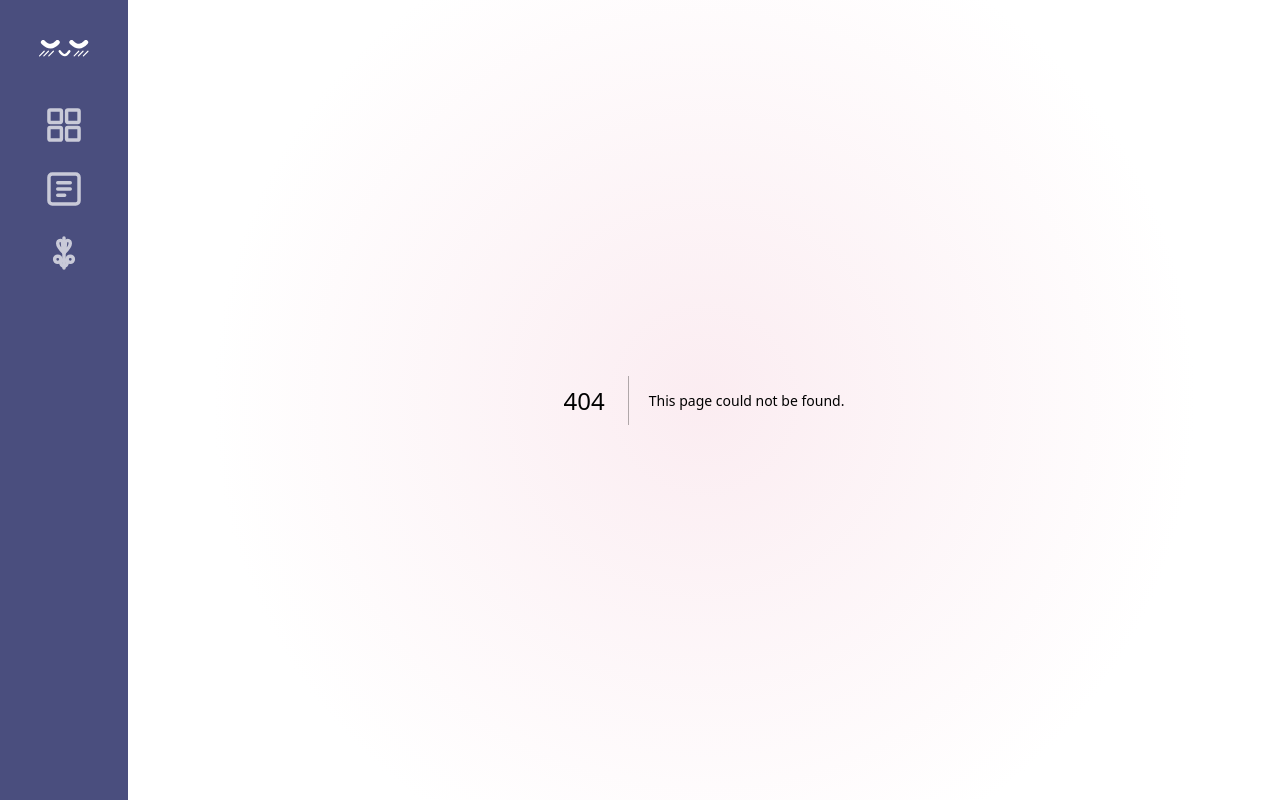
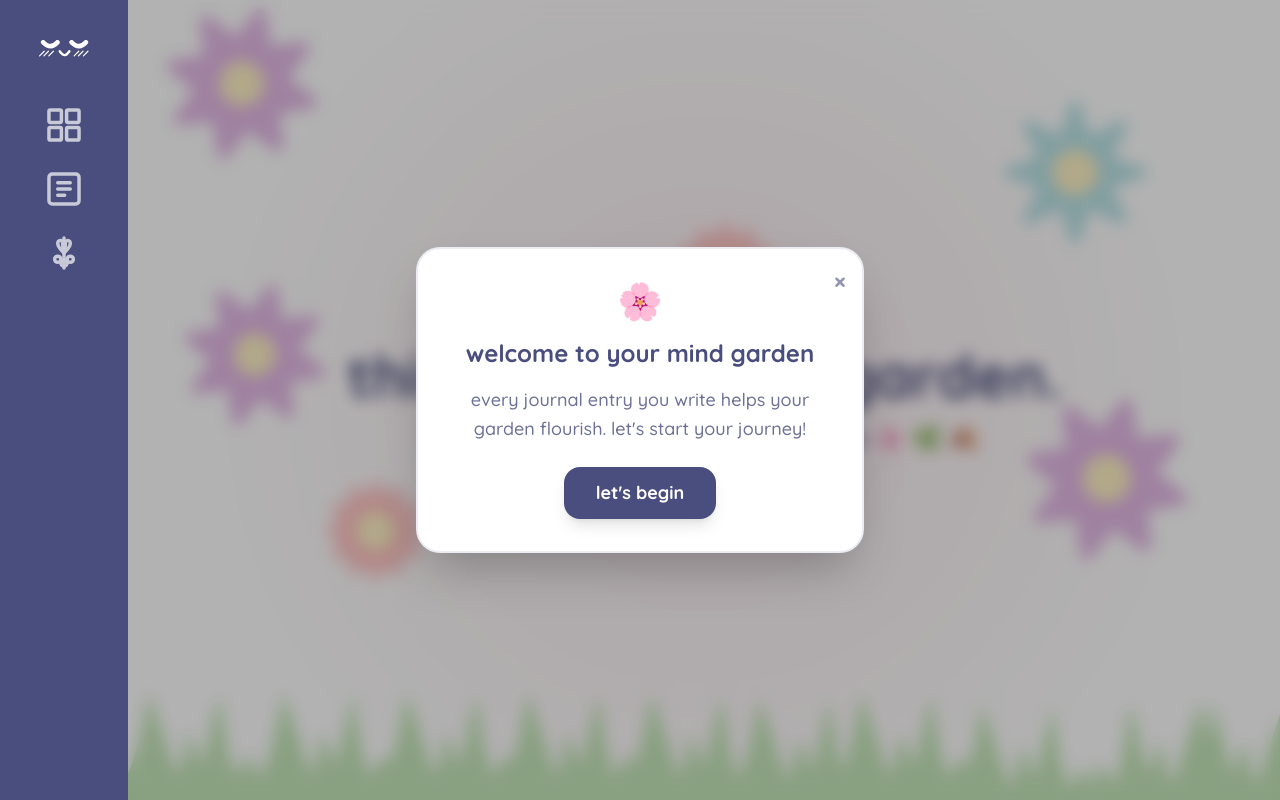
Before and after one commit to annguyenn03/zen-garden, a Next.js app in the folder frontend/: page /garden/intro in a window 1280 px wide. Before the commit this address had no page. Built offline with nearby package versions, Linux system fonts and the light colour scheme.

Commit message:
refactor garden

```diff
--- /dev/null
+++ b/frontend/app/garden/intro/page.tsx
@@ -0,0 +1,137 @@
+"use client";
+import Image from "next/image";
+import { useEffect, useState } from "react";
+import { useRouter } from "next/navigation";
+import { motion, AnimatePresence } from "framer-motion";
+
+export default function GardenIntro() {
+  const router = useRouter();
+  const [showModal, setShowModal] = useState(false);
+  const [shouldShow, setShouldShow] = useState(false);
+
+  useEffect(() => {
+    // Check if user has seen the garden before
+    if (typeof window !== "undefined") {
+      const seen = localStorage.getItem("hasSeenGarden");
+      if (seen === "true") {
+        // Already seen, redirect immediately
+        router.push("/journal");
+      } else {
+        // First time, show the garden page
+        setShouldShow(true);
+        // Show modal after a short delay
+        setTimeout(() => {
+          setShowModal(true);
+        }, 1000);
+      }
+    }
+  }, [router]);
+
+  const handleModalClose = () => {
+    setShowModal(false);
+    // Mark as seen and redirect after modal closes
+    localStorage.setItem("hasSeenGarden", "true");
+    setTimeout(() => {
+      router.push("/journal");
+    }, 500);
+  };
+
+  // If already seen, don't render anything (will redirect)
+  if (!shouldShow) {
+    return null;
+  }
+
+  return (
+    <AnimatePresence>
+      <motion.div
+        initial={{ opacity: 0, scale: 0.9 }}
+        animate={{ opacity: 1, scale: 1 }}
+        exit={{ opacity: 0, scale: 0.9 }}
+        transition={{ duration: 0.5 }}
+        className="relative w-full h-full flex flex-col items-center justify-center"
+      >
+        {/* Purple flowers */}
+        <Image src="/flower_purple.svg" className="absolute top-10 left-10 animate-bounce" style={{ animationDelay: '0s', animationDuration: '2s' }} width={150} height={150} alt="" />
+        <Image src="/flower_purple.svg" className="absolute top-[40%] left-[5%] animate-bounce" style={{ animationDelay: '0.5s', animationDuration: '2.5s' }} width={140} height={140} alt="" />
+        <Image src="/flower_purple.svg" className="absolute bottom-[25%] right-[8%] animate-bounce" style={{ animationDelay: '1s', animationDuration: '2.2s' }} width={160} height={160} alt="" />
+
+        {/* Blue flowers */}
+        <Image src="/flower_blue.svg" className="absolute top-[15%] right-[10%] animate-bounce" style={{ animationDelay: '0.3s', animationDuration: '2.3s' }} width={180} height={180} alt="" />
+        <Image src="/flower_blue.svg" className="absolute bottom-[30%] left-[50%] animate-bounce" style={{ animationDelay: '0.7s', animationDuration: '2.4s' }} width={170} height={170} alt="" />
+
+        {/* Pink flowers */}
+        <Image src="/flower_pink.svg" className="absolute top-[25%] left-[45%] animate-bounce" style={{ animationDelay: '0.2s', animationDuration: '2.1s' }} width={160} height={160} alt="" />
+        <Image src="/flower_pink.svg" className="absolute bottom-[20%] left-[15%] animate-bounce" style={{ animationDelay: '0.8s', animationDuration: '2.6s' }} width={150} height={150} alt="" />
+
+        {/* MAIN TEXT */}
+        <motion.div
+          initial={{ y: 20, opacity: 0 }}
+          animate={{ y: 0, opacity: 1 }}
+          transition={{ delay: 0.3, duration: 0.6 }}
+          className="text-center z-10"
+        >
+          <h1 className="text-6xl font-black mb-4 text-[#4A4E7E]">this is your mind garden.</h1>
+          <p className="text-2xl font-bold opacity-80 text-[#4A4E7E]">
+            healthy habits help your garden grow 🌸 🌿 🍂
+          </p>
+        </motion.div>
+
+        {/* Modal Disclaimer */}
+        <AnimatePresence>
+          {showModal && (
+            <>
+              {/* Backdrop */}
+              <motion.div
+                initial={{ opacity: 0 }}
+                animate={{ opacity: 1 }}
+                exit={{ opacity: 0 }}
+                onClick={handleModalClose}
+                className="fixed inset-0 bg-black/30 backdrop-blur-sm z-50"
+              />
+
+              {/* Modal */}
+              <motion.div
+                initial={{ opacity: 0, scale: 0.8, y: 20 }}
+                animate={{ opacity: 1, scale: 1, y: 0 }}
+                exit={{ opacity: 0, scale: 0.8, y: 20 }}
+                transition={{ type: "spring", damping: 25, stiffness: 300 }}
+                className="fixed inset-0 z-50 flex items-center justify-center p-4"
+              >
+                <div className="bg-white rounded-3xl shadow-2xl max-w-md w-full p-8 relative border-2 border-[#4A4E7E]/10">
+                  {/* Close button */}
+                  <button
+                    onClick={handleModalClose}
+                    className="absolute top-4 right-4 text-[#4A4E7E] opacity-60 hover:opacity-100 transition-opacity text-2xl font-bold"
+                  >
+                    ×
+                  </button>
+
+                  {/* Modal content */}
+                  <div className="text-center">
+                    <div className="mb-4 text-4xl">🌸</div>
+                    <h2 className="text-2xl font-black text-[#4A4E7E] mb-4">
+                      welcome to your mind garden
+                    </h2>
+                    <p className="text-lg font-medium text-[#4A4E7E] opacity-80 leading-relaxed mb-6">
+                      every journal entry you write helps your garden flourish. let's start your journey!
+                    </p>
+                    <button
+                      onClick={handleModalClose}
+                      className="bg-[#4A4E7E] text-white text-lg font-bold px-8 py-3 rounded-2xl hover:bg-[#3b3f66] transition-colors shadow-lg"
+                    >
+                      let's begin
+                    </button>
+                  </div>
+                </div>
+              </motion.div>
+            </>
+          )}
+        </AnimatePresence>
+
+        <div className="absolute bottom-0 left-0 w-full">
+          <Image src="/grass_border.svg" width={1400} height={120} className="w-full h-auto max-h-[200px] object-contain" alt="" />
+        </div>
+      </motion.div>
+    </AnimatePresence>
+  );
+}
--- a/frontend/app/garden/page.tsx
+++ b/frontend/app/garden/page.tsx
@@ -1,32 +1,99 @@
+"use client";
 import Image from "next/image";
+import { useState, useEffect } from "react";
+import { motion } from "framer-motion";
 
-export default function GardenFinish() {
+interface Flower {
+  id: number;
+  type: "purple" | "pink" | "blue";
+  top: number;
+  left: number;
+  size: number;
+  animationDelay: number;
+  animationDuration: number;
+}
+
+export default function ZenGarden() {
+  const [flowers, setFlowers] = useState<Flower[]>([]);
+
+  useEffect(() => {
+    // Generate random flowers
+    const flowerTypes: ("purple" | "pink" | "blue")[] = ["purple", "pink", "blue"];
+    const numFlowers = 10; // Number of flowers to generate
+
+    const newFlowers: Flower[] = [];
+    for (let i = 0; i < numFlowers; i++) {
+      newFlowers.push({
+        id: i,
+        type: flowerTypes[Math.floor(Math.random() * flowerTypes.length)],
+        top: Math.random() * 80 + 5, // Random top position (5% to 85%)
+        left: Math.random() * 90 + 5, // Random left position (5% to 95%)
+        size: Math.random() * 100 + 80, // Random size between 80-180px
+        animationDelay: Math.random() * 2, // Random delay 0-2s
+        animationDuration: Math.random() * 1 + 2, // Random duration 2-3s
+      });
+    }
+
+    setFlowers(newFlowers);
+  }, []);
+
+  const getFlowerSrc = (type: string) => {
+    switch (type) {
+      case "purple":
+        return "/flower_purple.svg";
+      case "pink":
+        return "/flower_pink.svg";
+      case "blue":
+        return "/flower_blue.svg";
+      default:
+        return "/flower_purple.svg";
+    }
+  };
+
   return (
-    <div className="relative w-full h-full flex flex-col items-center justify-center">
-      {/* Purple flowers */}
-      <Image src="/flower_purple.svg" className="absolute top-10 left-10 animate-bounce" style={{ animationDelay: '0s', animationDuration: '2s' }} width={150} height={150} alt="" />
-      <Image src="/flower_purple.svg" className="absolute top-[40%] left-[5%] animate-bounce" style={{ animationDelay: '0.5s', animationDuration: '2.5s' }} width={140} height={140} alt="" />
-      <Image src="/flower_purple.svg" className="absolute bottom-[25%] right-[8%] animate-bounce" style={{ animationDelay: '1s', animationDuration: '2.2s' }} width={160} height={160} alt="" />
-
-      {/* Blue flowers */}
-      <Image src="/flower_blue.svg" className="absolute top-[15%] right-[10%] animate-bounce" style={{ animationDelay: '0.3s', animationDuration: '2.3s' }} width={180} height={180} alt="" />
-      <Image src="/flower_blue.svg" className="absolute bottom-[30%] left-[50%] animate-bounce" style={{ animationDelay: '0.7s', animationDuration: '2.4s' }} width={170} height={170} alt="" />
-
-      {/* Pink flowers */}
-      <Image src="/flower_pink.svg" className="absolute top-[25%] left-[45%] animate-bounce" style={{ animationDelay: '0.2s', animationDuration: '2.1s' }} width={160} height={160} alt="" />
-      <Image src="/flower_pink.svg" className="absolute bottom-[20%] left-[15%] animate-bounce" style={{ animationDelay: '0.8s', animationDuration: '2.6s' }} width={150} height={150} alt="" />
+    <motion.div
+      initial={{ opacity: 0, scale: 0.9 }}
+      animate={{ opacity: 1, scale: 1 }}
+      transition={{ duration: 0.5 }}
+      className="relative w-full h-full flex flex-col items-center justify-center"
+    >
+      {/* Dynamically generated flowers */}
+      {flowers.map((flower) => (
+        <Image
+          key={flower.id}
+          src={getFlowerSrc(flower.type)}
+          className="absolute animate-bounce pointer-events-none"
+          style={{
+            top: `${flower.top}%`,
+            left: `${flower.left}%`,
+            width: `${flower.size}px`,
+            height: `${flower.size}px`,
+            animationDelay: `${flower.animationDelay}s`,
+            animationDuration: `${flower.animationDuration}s`,
+          }}
+          width={flower.size}
+          height={flower.size}
+          alt=""
+        />
+      ))}
 
       {/* MAIN TEXT */}
-      <div className="text-center z-10">
-        <h1 className="text-6xl font-black mb-4">this is your mind garden.</h1>
-        <p className="text-2xl font-bold opacity-80">
+      <motion.div
+        initial={{ y: 20, opacity: 0 }}
+        animate={{ y: 0, opacity: 1 }}
+        transition={{ delay: 0.3, duration: 0.6 }}
+        className="text-center z-10"
+      >
+        <h1 className="text-6xl font-black mb-4 text-[#4A4E7E]">this is your mind garden.</h1>
+        <p className="text-2xl font-bold opacity-80 text-[#4A4E7E]">
           healthy habits help your garden grow 🌸 🌿 🍂
         </p>
-      </div>
+      </motion.div>
 
+      {/* Grass border */}
       <div className="absolute bottom-0 left-0 w-full">
         <Image src="/grass_border.svg" width={1400} height={120} className="w-full h-auto max-h-[200px] object-contain" alt="" />
       </div>
-    </div>
+    </motion.div>
   );
 }
--- a/frontend/app/page.tsx
+++ b/frontend/app/page.tsx
@@ -43,7 +43,7 @@ export default function LandingPage() {
           learn to take care of yourself day by day
         </p>
 
-        <Link href="/garden">
+        <Link href="/garden/intro">
           <button className="bg-[#4A4E7E] text-white text-3xl font-bold px-16 py-5 rounded-[2.5rem] shadow-2xl hover:bg-[#3b3f66] hover:scale-105 active:scale-95 transition-all">
             begin writing
           </button>
```
Also changed, not shown: frontend/app/journal/write.tsx (deleted).
